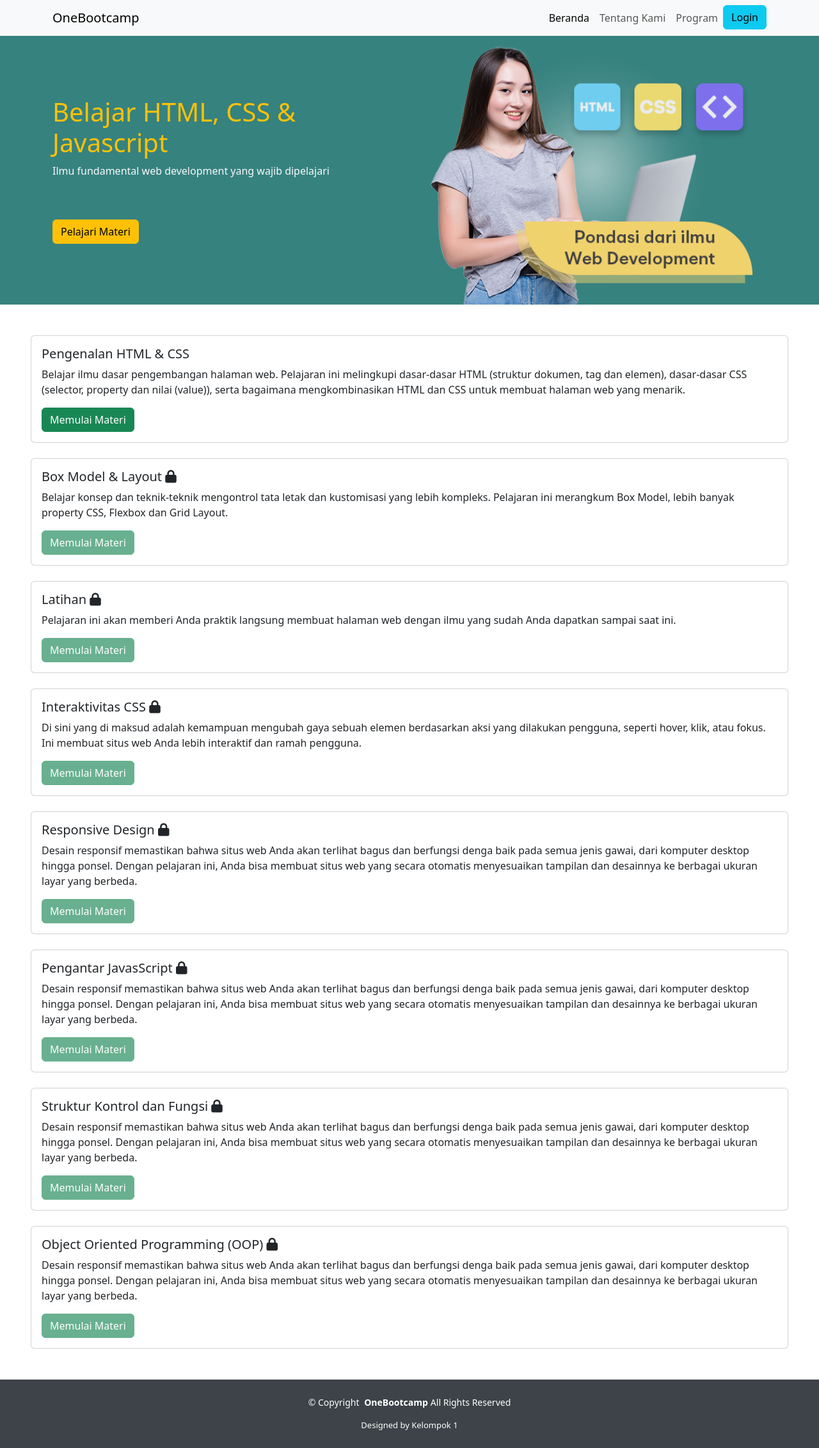
After one commit to asrulhaq/PBWkelompok1, a PHP site: page /assets/pages/fe/landing.php in a window 1280 px wide. The commit adds this page. Shown: the whole page at 64% size. Run offline with PHP 8.4, Linux system fonts and the light colour scheme.

Commit message:
update login, add fe and be

```diff
--- /dev/null
+++ b/assets/css/landing.css
@@ -0,0 +1,39 @@
+:root {
+  --background-color: #ffffff;
+  --default-color: #3d4348;
+  --heading-color: #3e5055;
+  --accent-color: #388da8;
+  --contrast-color: #ffffff;
+}
+
+/* Smooth scroll */
+:root {
+  scroll-behavior: smooth;
+}
+
+body {
+  margin: 0;
+  padding: 0;
+  box-sizing: border-box;
+}
+
+#hero img {
+  width: 100%;
+  height: 100%;
+}
+
+.footer {
+  color: var(--contrast-color);
+  background-color: var(--default-color);
+  font-size: 14px;
+}
+
+.footer .copyright {
+  padding-top: 25px;
+  padding-bottom: 25px;
+}
+
+.footer .credits {
+  margin-top: 6px;
+  font-size: 13px;
+}
--- /dev/null
+++ b/assets/pages/fe/landing.php
@@ -0,0 +1,175 @@
+<!DOCTYPE html>
+<html lang="en">
+
+<head>
+    <meta charset="UTF-8">
+    <meta name="viewport" content="width=device-width, initial-scale=1.0">
+    <title>Bootcamp Frontend</title>
+    <link href="https://cdn.jsdelivr.net/npm/bootstrap@5.3.3/dist/css/bootstrap.min.css" rel="stylesheet" integrity="sha384-QWTKZyjpPEjISv5WaRU9OFeRpok6YctnYmDr5pNlyT2bRjXh0JMhjY6hW+ALEwIH" crossorigin="anonymous">
+    <link rel="stylesheet" href="https://unpkg.com/aos@2.3.1/dist/aos.css" />
+    <link rel="stylesheet" href="https://cdnjs.cloudflare.com/ajax/libs/font-awesome/6.7.1/css/all.min.css" integrity="sha512-5Hs3dF2AEPkpNAR7UiOHba+lRSJNeM2ECkwxUIxC1Q/FLycGTbNapWXB4tP889k5T5Ju8fs4b1P5z/iB4nMfSQ==" crossorigin="anonymous" referrerpolicy="no-referrer" />
+    <link rel="stylesheet" href="../../../assets/css/landing.css">
+</head>
+
+<body>
+    <nav class="navbar navbar-expand-lg bg-body-tertiary">
+        <div class="container">
+          <a class="navbar-brand" href="../../../index.php">OneBootcamp</a>
+          <button
+            class="navbar-toggler"
+            type="button"
+            data-bs-toggle="collapse"
+            data-bs-target="#navbarNav"
+            aria-controls="navbarNav"
+            aria-expanded="false"
+            aria-label="Toggle navigation"
+          >
+            <span class="navbar-toggler-icon"></span>
+          </button>
+          <div class="collapse navbar-collapse" id="navbarNav">
+            <ul class="navbar-nav ms-auto">
+              <li class="nav-item">
+                <a class="nav-link active" aria-current="page" href="../../../index.php"
+                  >Beranda</a
+                >
+              </li>
+              <li class="nav-item">
+                <a class="nav-link" href="../../../index.php#about">Tentang Kami</a>
+              </li>
+              <li class="nav-item">
+                <a class="nav-link" href="../../../index.php#program">Program</a>
+              </li>
+              <li class="nav-item">
+                <a class="btn btn-info" href="../../../login.php">Login</a>
+              </li>
+            </ul>
+          </div>
+        </div>
+    </nav>
+
+    <main class="main">
+    <section id="hero" class="hero section" style="background-color: #36827F;">
+    <div class="container">
+        <div class="row align-items-center">
+            <div class="col-md-6 order-1 order-md-1">
+                <div class="hero-content pt-5 pb-5">
+                    <h1 class="text-warning">Belajar HTML, CSS & Javascript</h1>
+                    <p class="text-light">Ilmu fundamental web development yang wajib dipelajari</p>
+                    <a href="#" class="btn btn-warning mt-5">Pelajari Materi</a>
+                </div>
+            </div>
+            <div class="col-md-6 order-2 order-md-2 text-center">
+                <div class="hero-image">
+                    <img src="../../../assets/img/landing.png" alt="Hero Image" class="img-fluid">
+                </div>
+            </div>
+        </div>
+    </div>
+</section>
+
+
+
+        <section id="timeline" class="timeline section m-5">
+            <div class="card mt-4">
+                        <div class="card-body">
+                            <h5 class="card-title">Pengenalan HTML & CSS</h5>
+                            <p class="card-text">Belajar ilmu dasar pengembangan halaman web. Pelajaran ini melingkupi dasar-dasar HTML (struktur dokumen, tag dan elemen), dasar-dasar CSS (selector, property dan nilai (value)), serta bagaimana mengkombinasikan HTML dan CSS untuk membuat halaman web yang menarik.</p>
+                            <a href="#" class="btn btn-success" >Memulai Materi</a>
+                        </div>
+            </div>
+            <div class="card mt-4">
+                        <div class="card-body">
+                            <h5 class="card-title">
+                                Box Model & Layout
+                                <span class="float-right">
+                                    <i class="fas fa-lock"></i>
+                                </span>
+                            </h5>
+                            <p class="card-text">Belajar konsep dan teknik-teknik mengontrol tata letak dan kustomisasi yang lebih kompleks. Pelajaran ini merangkum Box Model, lebih banyak property CSS, Flexbox dan Grid Layout.</p>
+                            <a href="#" class="btn btn-success disabled" >Memulai Materi</a>
+                        </div>
+            </div>
+            <div class="card mt-4">
+                        <div class="card-body">
+                            <h5 class="card-title">Latihan <span class="float-right">
+                                    <i class="fas fa-lock"></i>
+                                </span></h5>
+                            <p class="card-text">Pelajaran ini akan memberi Anda praktik langsung membuat halaman web dengan ilmu yang sudah Anda dapatkan sampai saat ini.</p>
+                            <a href="#" class="btn btn-success disabled" >Memulai Materi</a>
+                        </div>
+            </div>
+            <div class="card mt-4">
+                        <div class="card-body">
+                            <h5 class="card-title">Interaktivitas CSS <span class="float-right">
+                                    <i class="fas fa-lock"></i>
+                                </span></h5>
+                            <p class="card-text">Di sini yang di maksud adalah kemampuan mengubah gaya sebuah elemen berdasarkan aksi yang dilakukan pengguna, seperti hover, klik, atau fokus. Ini membuat situs web Anda lebih interaktif dan ramah pengguna.</p>
+                            <a href="#" class="btn btn-success disabled" >Memulai Materi</a>
+                        </div>
+            </div>
+            <div class="card mt-4">
+                        <div class="card-body">
+                            <h5 class="card-title">Responsive Design <span class="float-right">
+                                    <i class="fas fa-lock"></i>
+                                </span></h5>
+                            <p class="card-text">Desain responsif memastikan bahwa situs web Anda akan terlihat bagus dan berfungsi denga baik pada semua jenis gawai, dari komputer desktop hingga ponsel. Dengan pelajaran ini, Anda bisa membuat situs web yang secara otomatis menyesuaikan tampilan dan desainnya ke berbagai ukuran layar yang berbeda.</p>
+                            <a href="#" class="btn btn-success disabled" >Memulai Materi</a>
+                        </div>
+            </div>
+            <div class="card mt-4">
+                        <div class="card-body">
+                            <h5 class="card-title">Pengantar JavasScript <span class="float-right">
+                                    <i class="fas fa-lock"></i>
+                                </span></h5>
+                            <p class="card-text">Desain responsif memastikan bahwa situs web Anda akan terlihat bagus dan berfungsi denga baik pada semua jenis gawai, dari komputer desktop hingga ponsel. Dengan pelajaran ini, Anda bisa membuat situs web yang secara otomatis menyesuaikan tampilan dan desainnya ke berbagai ukuran layar yang berbeda.</p>
+                            <a href="#" class="btn btn-success disabled" >Memulai Materi</a>
+                        </div>
+            </div>
+            <div class="card mt-4">
+                        <div class="card-body">
+                            <h5 class="card-title">Struktur Kontrol dan Fungsi <span class="float-right">
+                                    <i class="fas fa-lock"></i>
+                                </span></h5>
+                            <p class="card-text">Desain responsif memastikan bahwa situs web Anda akan terlihat bagus dan berfungsi denga baik pada semua jenis gawai, dari komputer desktop hingga ponsel. Dengan pelajaran ini, Anda bisa membuat situs web yang secara otomatis menyesuaikan tampilan dan desainnya ke berbagai ukuran layar yang berbeda.</p>
+                            <a href="#" class="btn btn-success disabled" >Memulai Materi</a>
+                        </div>
+            </div>
+            <div class="card mt-4">
+                        <div class="card-body">
+                            <h5 class="card-title">Object Oriented Programming (OOP)<span class="float-right">
+                                    <i class="fas fa-lock"></i>
+                                </span></h5>
+                            <p class="card-text">Desain responsif memastikan bahwa situs web Anda akan terlihat bagus dan berfungsi denga baik pada semua jenis gawai, dari komputer desktop hingga ponsel. Dengan pelajaran ini, Anda bisa membuat situs web yang secara otomatis menyesuaikan tampilan dan desainnya ke berbagai ukuran layar yang berbeda.</p>
+                            <a href="#" class="btn btn-success disabled" >Memulai Materi</a>
+                        </div>
+            </div>
+        </section>
+    </main>
+
+    <footer id="footer" class="footer section">
+      <div class="container copyright text-center mt-4">
+        <p>
+          © <span>Copyright</span>
+          <strong class="px-1 sitename">OneBootcamp</strong
+          ><span>All Rights Reserved</span>
+        </p>
+        <div class="credits">Designed by Kelompok 1</div>
+      </div>
+    </footer>
+
+    <script
+      src="https://cdn.jsdelivr.net/npm/@popperjs/core@2.11.8/dist/umd/popper.min.js"
+      integrity="sha384-I7E8VVD/ismYTF4hNIPjVp/Zjvgyol6VFvRkX/vR+Vc4jQkC+hVqc2pM8ODewa9r"
+      crossorigin="anonymous"
+    ></script>
+    <script
+      src="https://cdn.jsdelivr.net/npm/bootstrap@5.3.3/dist/js/bootstrap.min.js"
+      integrity="sha384-0pUGZvbkm6XF6gxjEnlmuGrJXVbNuzT9qBBavbLwCsOGabYfZo0T0to5eqruptLy"
+      crossorigin="anonymous"
+    ></script>
+    <script src="https://unpkg.com/aos@2.3.1/dist/aos.js"></script>
+    <script>
+        AOS.init();
+    </script>
+</body>
+</html>
--- a/index.php
+++ b/index.php
@@ -223,7 +223,7 @@
                   Bootcamp Front-end yang mengajarkan HTML, CSS, JavaScript,
                   untuk menciptakan website responsif yang menarik secara visual
                 </p>
-                <a href="#" class="btn more-btn">Dapatkan Materi</a>
+                <a href="assets/pages/fe/landing.php" class="btn more-btn">Dapatkan Materi</a>
               </div>
             </div>
           </div>
@@ -242,7 +242,7 @@
                   API untuk membangun sistem web yang kuat dan terstruktur.
                 </p>
 
-                <a href="#" class="btn more-btn">Dapatkan Materi</a>
+                <a href="assets/pages/be/landing.php" class="btn more-btn">Dapatkan Materi</a>
               </div>
             </div>
 
--- a/login.php
+++ b/login.php
@@ -4,14 +4,14 @@
     <meta charset="UTF-8">
     <meta name="viewport" content="width=device-width, initial-scale=1.0">
     <title>Login Page</title>
-    <link rel="stylesheet" href="assets ">
+    <link rel="stylesheet" href="assets/css/login.css">
 </head>
 <body>
     <div class="container">
         <h1></h1>
         <div class="login-container">
             <h2>Sign in</h2>
-            <form action="login.html" method="POST">
+            <form action="index.php" method="POST">
                 <label for="username">Username</label>
                 <input type="text" id="username" name="username" required>
                 <label for="password">Password</label>
@@ -20,7 +20,7 @@
             </form>
 
             <div class="register-link">
-                <p>Don't have an account? <a href="regis.html">Register di sini</a></p>
+                <p>Don't have an account? <a href="register.php">Register di sini</a></p>
             </div>
         </div>
 </body>
```
Also changed, not shown: assets/css/login.css (+23 -2 lines), assets/css/register.css (added, +91 -0 lines), assets/pages/be/landing.php (added, +146 -0 lines), register.php (added, +33 -0 lines), assets/img/fe.jpg (added), assets/img/landing.png (added), 1 other file.
